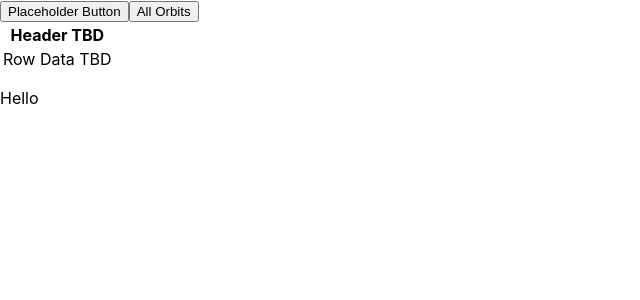
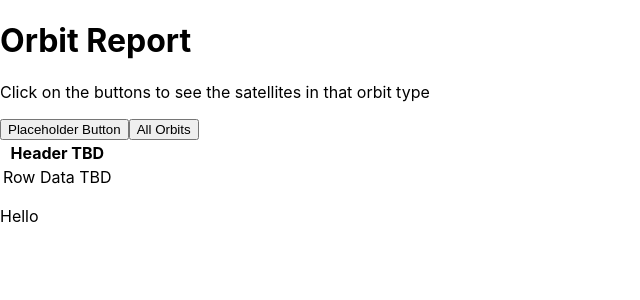
Before and after one commit to LaunchCodeEducation/orbitReport-React, a React (Create React App) app: page / in a window 1280 px wide. Shown: the top 300 px of the page, without its empty margins (0-640 px from the left). Built offline with nearby package versions, Linux system fonts and the light colour scheme.

Commit message:
added Banner - completed task 1

```diff
--- a/src/App.js
+++ b/src/App.js
@@ -1,9 +1,11 @@
 import Buttons from "./components/Buttons";
 import Table from "./components/Table";
+import Banner from "./components/Banner";
 
 function App() {
   return (
     <div>
+      <Banner />
       <Buttons />
       <Table />
       <p>Hello</p>
```
